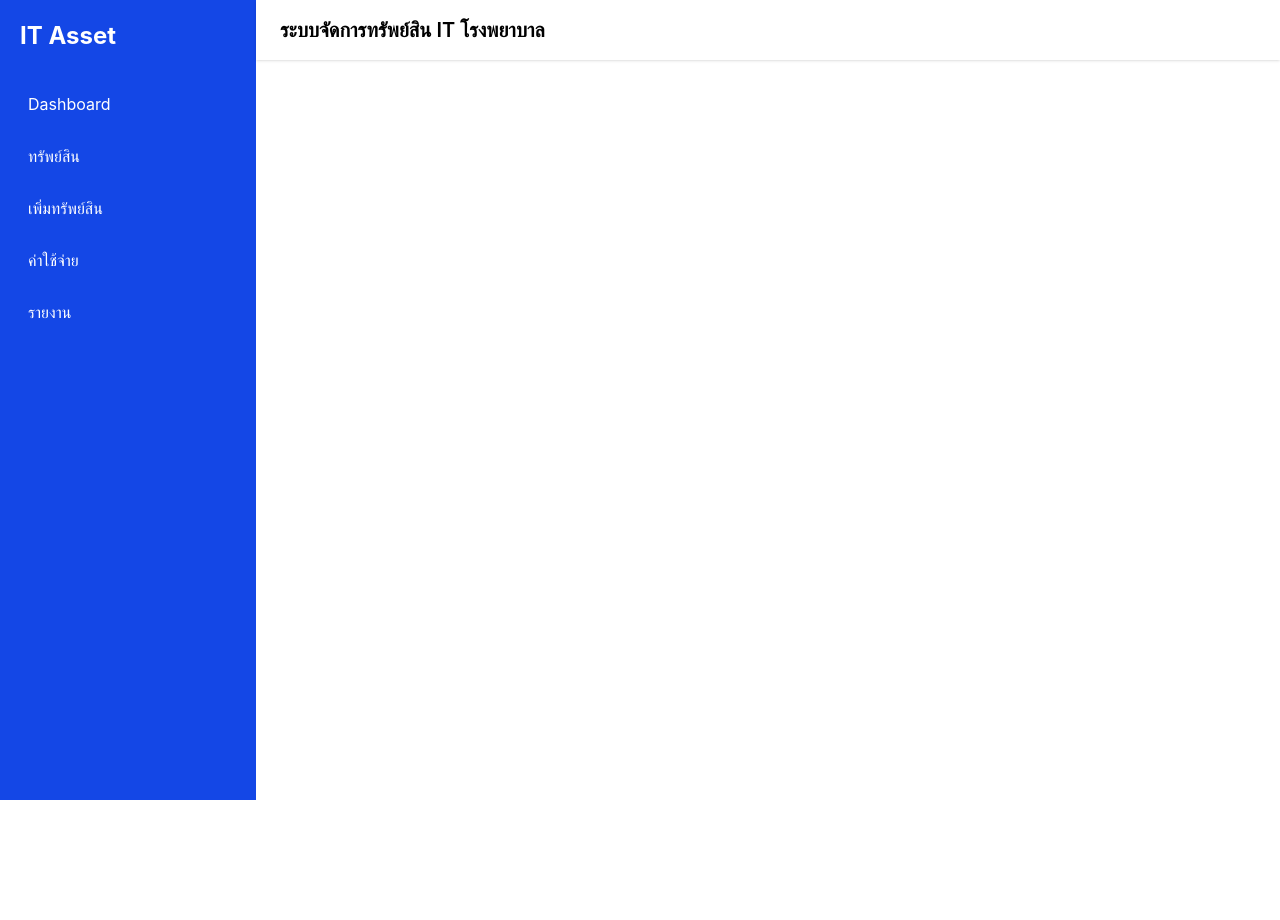
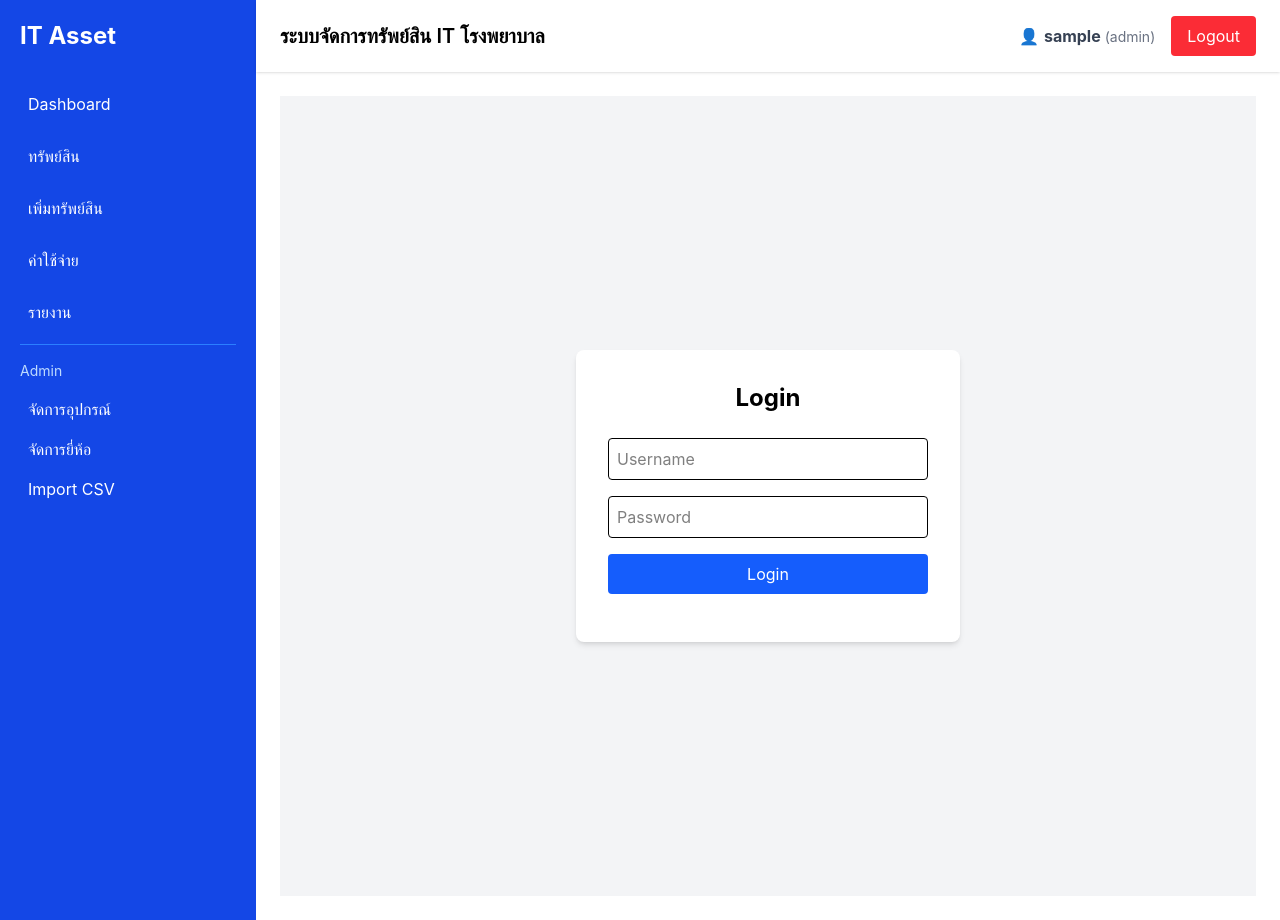
Before and after one commit to WayuOHm99/suth-helpdesk-assets-portfolio, a Vue app in the folder frontend/: page /login in a window 1280 px wide. Before the commit the page ends 800 px from the top, so only its background shows below. Built offline with nearby package versions, Linux system fonts and the light colour scheme; sample sign-in values are in the browser's storage.

Commit message:
Add authentication, dashboard, and role-based navigation

```diff
--- a/frontend/package.json
+++ b/frontend/package.json
@@ -11,8 +11,10 @@
   "dependencies": {
     "@tailwindcss/vite": "^4.3.1",
     "axios": "^1.18.1",
+    "chart.js": "^4.5.1",
     "tailwindcss": "^4.3.1",
     "vue": "^3.5.38",
+    "vue-chartjs": "^5.3.4",
     "vue-router": "^5.1.0"
   },
   "devDependencies": {
--- /dev/null
+++ b/frontend/src/components/MonthlyChart.vue
@@ -0,0 +1,84 @@
+<template>
+  <div class="bg-white shadow rounded-lg p-6 mt-8">
+    <h2 class="text-xl font-bold mb-4">
+      จำนวนหน้าที่พิมพ์รายเดือน
+    </h2>
+
+    <Bar :data="chartData" :options="chartOptions" />
+  </div>
+</template>
+
+<script setup>
+import { ref, onMounted } from "vue";
+import axios from "axios";
+
+import {
+  Chart as ChartJS,
+  CategoryScale,
+  LinearScale,
+  BarElement,
+  Title,
+  Tooltip,
+  Legend,
+} from "chart.js";
+
+import { Bar } from "vue-chartjs";
+
+ChartJS.register(
+  CategoryScale,
+  LinearScale,
+  BarElement,
+  Title,
+  Tooltip,
+  Legend
+);
+
+const chartData = ref({
+  labels: [],
+  datasets: [
+    {
+      label: "Pages Printed",
+      data: [],
+    },
+  ],
+});
+
+const chartOptions = {
+  responsive: true,
+  maintainAspectRatio: false,
+};
+
+const loadChart = async () => {
+  const res = await axios.get(
+    "http://localhost:3000/api/dashboard/monthly-kpi"
+  );
+
+  const summary = {};
+
+  res.data.forEach((row) => {
+    if (!summary[row.month]) {
+      summary[row.month] = 0;
+    }
+
+    summary[row.month] += row.pages_printed;
+  });
+
+  chartData.value = {
+    labels: Object.keys(summary),
+    datasets: [
+      {
+        label: "Pages Printed",
+        data: Object.values(summary),
+      },
+    ],
+  };
+};
+
+onMounted(loadChart);
+</script>
+
+<style scoped>
+div {
+  height: 400px;
+}
+</style>
--- a/frontend/src/components/Navbar.vue
+++ b/frontend/src/components/Navbar.vue
@@ -1,7 +1,37 @@
 <template>
-  <header class="bg-white shadow px-6 py-4">
+  <header class="bg-white shadow px-6 py-4 flex justify-between items-center">
     <h2 class="text-xl font-semibold">
       ระบบจัดการทรัพย์สิน IT โรงพยาบาล
     </h2>
+
+    <div class="flex items-center gap-4">
+      <span class="text-gray-700">
+        👤 <strong>{{ user?.username }}</strong>
+        <span class="text-sm text-gray-500">
+          ({{ user?.role }})
+        </span>
+      </span>
+
+      <button
+        @click="logout"
+        class="bg-red-500 text-white px-4 py-2 rounded hover:bg-red-600"
+      >
+        Logout
+      </button>
+    </div>
   </header>
 </template>
+
+<script setup>
+import { useRouter } from "vue-router";
+
+const router = useRouter();
+
+const user = JSON.parse(localStorage.getItem("user"));
+
+const logout = () => {
+  localStorage.removeItem("token");
+  localStorage.removeItem("user");
+  router.push("/login");
+};
+</script>
--- a/frontend/src/components/Sidebar.vue
+++ b/frontend/src/components/Sidebar.vue
@@ -24,6 +24,36 @@
       <RouterLink to="/report" class="block hover:bg-blue-600 p-2 rounded">
         รายงาน
       </RouterLink>
+
+      <!-- เมนูสำหรับ Admin -->
+      <div v-if="user?.role === 'admin'" class="pt-4 border-t border-blue-500">
+        <p class="text-sm text-blue-200 mb-2">Admin</p>
+
+        <RouterLink
+          to="/admin/devices"
+          class="block hover:bg-blue-600 p-2 rounded"
+        >
+          จัดการอุปกรณ์
+        </RouterLink>
+
+        <RouterLink
+          to="/admin/brands"
+          class="block hover:bg-blue-600 p-2 rounded"
+        >
+          จัดการยี่ห้อ
+        </RouterLink>
+
+        <RouterLink
+          to="/import-devices"
+          class="block hover:bg-blue-600 p-2 rounded"
+        >
+          Import CSV
+        </RouterLink>
+      </div>
     </nav>
   </aside>
 </template>
+
+<script setup>
+const user = JSON.parse(localStorage.getItem("user"));
+</script>
--- a/frontend/src/router/index.js
+++ b/frontend/src/router/index.js
@@ -1,5 +1,6 @@
 import { createRouter, createWebHistory } from 'vue-router'
 
+import Login from '../views/Login.vue'
 import ImportDevices from '../views/ImportDevices.vue'
 import Dashboard from '../views/Dashboard.vue'
 import AssetList from '../views/AssetList.vue'
@@ -9,14 +10,18 @@ import Report from '../views/Report.vue'
 
 const routes = [
   {
+    path: '/login',
+    name: 'Login',
+    component: Login
+  },
+  {
     path: '/',
     name: 'Dashboard',
     component: Dashboard
   },
   {
-  path:"/admin/brands",
-  component:
-  ()=>import("../views/admin/Brand.vue")
+    path: '/admin/brands',
+    component: () => import('../views/admin/Brand.vue')
   },
   {
     path: '/assets',
@@ -44,8 +49,8 @@ const routes = [
     component: ImportDevices
   },
   {
-    path: "/admin/devices",
-    component: () => import("../views/admin/Device.vue")
+    path: '/admin/devices',
+    component: () => import('../views/admin/Device.vue')
   }
 ]
 
@@ -54,4 +59,22 @@ const router = createRouter({
   routes
 })
 
+// Route Guard
+router.beforeEach((to, from, next) => {
+  const token = localStorage.getItem("token");
+  const user = JSON.parse(localStorage.getItem("user"));
+
+  // ถ้ายังไม่ได้ Login
+  if (to.path !== "/login" && !token) {
+    return next("/login");
+  }
+
+  // ถ้าเป็นหน้า Admin แต่ไม่ใช่ admin
+  if (to.path.startsWith("/admin") && user?.role !== "admin") {
+    return next("/");
+  }
+
+  next();
+});
+
 export default router
--- a/frontend/src/views/Dashboard.vue
+++ b/frontend/src/views/Dashboard.vue
@@ -1,3 +1,72 @@
 <template>
-  <h1 class="text-3xl font-bold">Dashboard</h1>
+  <div>
+    <h1 class="text-3xl font-bold mb-6">Dashboard</h1>
+
+    <div class="grid grid-cols-1 md:grid-cols-2 lg:grid-cols-4 gap-6">
+      <div class="bg-white shadow rounded-lg p-6">
+        <h2 class="text-gray-500 text-sm">อุปกรณ์ทั้งหมด</h2>
+        <p class="text-3xl font-bold text-blue-600">
+          {{ stats.total_devices }}
+        </p>
+      </div>
+
+      <div class="bg-white shadow rounded-lg p-6">
+        <h2 class="text-gray-500 text-sm">สัญญาทั้งหมด</h2>
+        <p class="text-3xl font-bold text-green-600">
+          {{ stats.total_contracts }}
+        </p>
+      </div>
+
+      <div class="bg-white shadow rounded-lg p-6">
+        <h2 class="text-gray-500 text-sm">รายการพิมพ์</h2>
+        <p class="text-3xl font-bold text-purple-600">
+          {{ stats.total_transactions }}
+        </p>
+      </div>
+
+      <div class="bg-white shadow rounded-lg p-6">
+        <h2 class="text-gray-500 text-sm">จำนวนหน้าที่พิมพ์</h2>
+        <p class="text-3xl font-bold text-red-600">
+          {{ stats.total_pages }}
+        </p>
+      </div>
+      <MonthlyChart />
+    </div>
+  </div>
 </template>
+
+<script setup>
+import { ref, onMounted } from "vue";
+import axios from "axios";
+import MonthlyChart from "../components/MonthlyChart.vue";
+
+const stats = ref({
+  total_devices: 0,
+  total_contracts: 0,
+  total_transactions: 0,
+  total_pages: 0,
+});
+
+const loadDashboard = async () => {
+  try {
+    const token = localStorage.getItem("token");
+
+    const res = await axios.get(
+      "http://localhost:3000/api/dashboard/stats",
+      {
+        headers: {
+          Authorization: `Bearer ${token}`,
+        },
+      }
+    );
+
+    stats.value = res.data;
+  } catch (err) {
+    console.error(err);
+  }
+};
+
+onMounted(() => {
+  loadDashboard();
+});
+</script>
--- /dev/null
+++ b/frontend/src/views/Login.vue
@@ -0,0 +1,63 @@
+<template>
+  <div class="min-h-screen flex items-center justify-center bg-gray-100">
+    <div class="bg-white p-8 rounded-lg shadow-md w-96">
+      <h2 class="text-2xl font-bold text-center mb-6">Login</h2>
+
+      <input
+        v-model="username"
+        type="text"
+        placeholder="Username"
+        class="w-full border rounded p-2 mb-4"
+      />
+
+      <input
+        v-model="password"
+        type="password"
+        placeholder="Password"
+        class="w-full border rounded p-2 mb-4"
+      />
+
+      <button
+        @click="login"
+        class="w-full bg-blue-600 text-white p-2 rounded hover:bg-blue-700"
+      >
+        Login
+      </button>
+
+      <p class="text-red-500 mt-4">{{ error }}</p>
+    </div>
+  </div>
+</template>
+
+<script setup>
+import { ref } from "vue";
+import axios from "axios";
+import { useRouter } from "vue-router";
+
+const router = useRouter();
+
+const username = ref("");
+const password = ref("");
+const error = ref("");
+
+const login = async () => {
+  try {
+    const res = await axios.post(
+      "http://localhost:3000/api/auth/login",
+      {
+        username: username.value,
+        password: password.value,
+      }
+    );
+
+    localStorage.setItem("token", res.data.token);
+    localStorage.setItem("user", JSON.stringify(res.data.user));
+
+    router.push("/");
+  } catch (err) {
+        console.log(err.response);
+        console.log(err.response?.data);
+        error.value = err.response?.data?.error || "Login failed";
+}
+};
+</script>
```
Also changed, not shown: 1 other file (tests, documents, lock files or other folders). Lines whose indentation alone changed are shown as unchanged.
